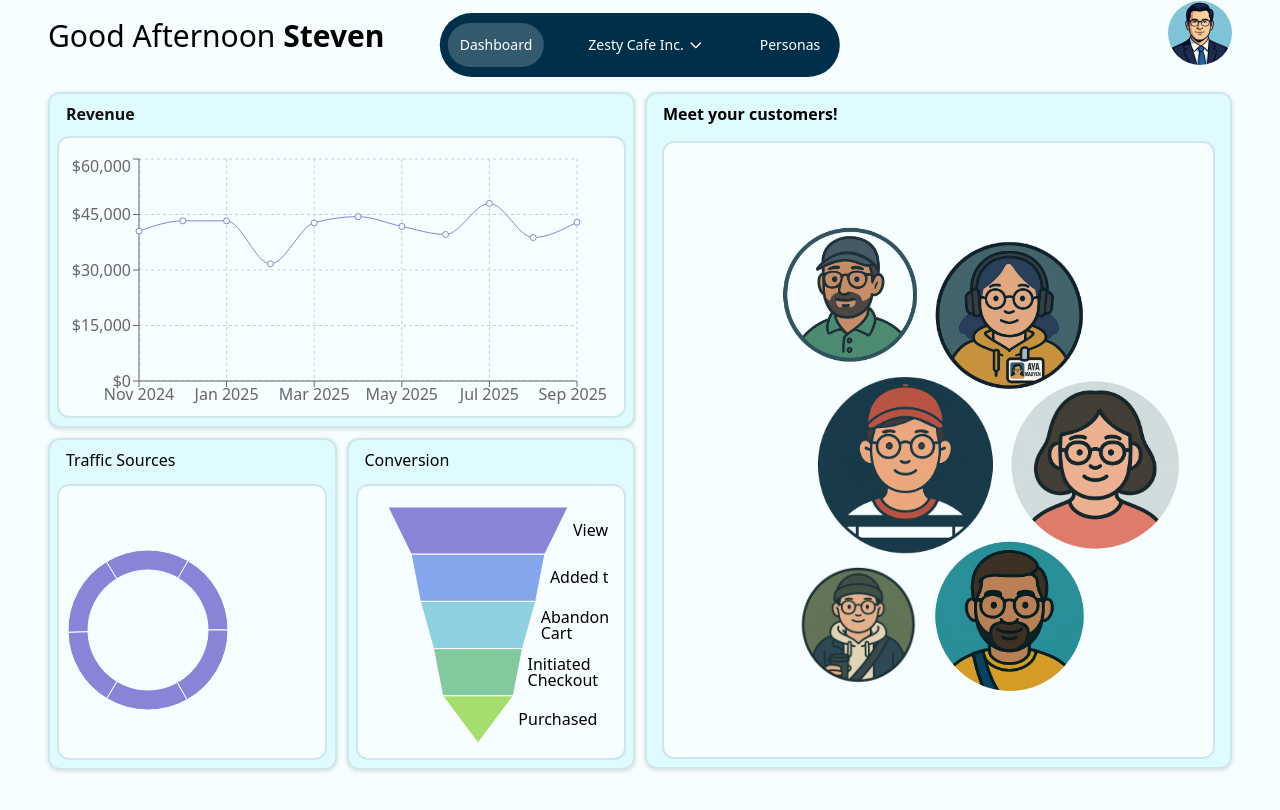
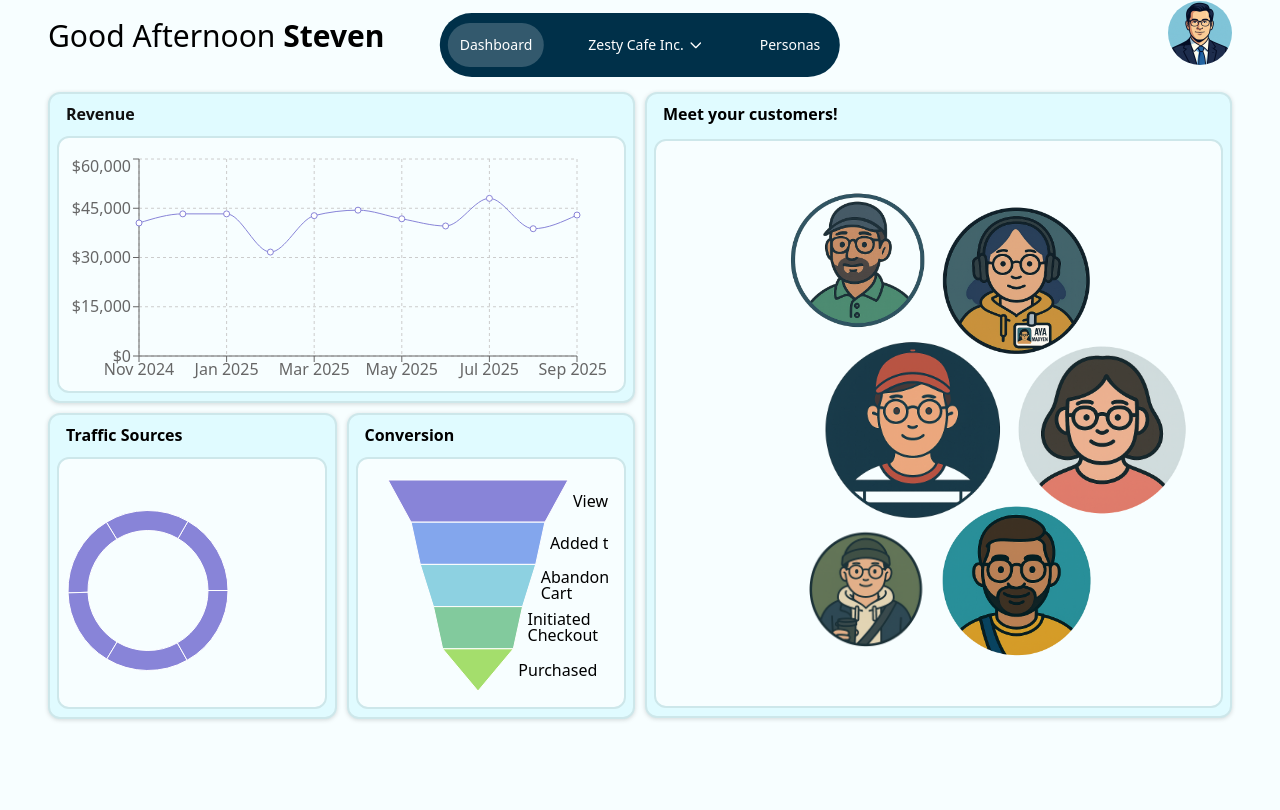
Before and after one commit to leozhengcs/Storm-Hacks-2025, a Next.js app: page /dashboard in a window 1280 px wide. Shown: the top 810 px of the page. Built offline with nearby package versions, Linux system fonts and the light colour scheme.

Commit message:
minor styling changes

```diff
--- a/src/app/(routes)/dashboard/page.tsx
+++ b/src/app/(routes)/dashboard/page.tsx
@@ -8,7 +8,7 @@ import FunnelGraph from "@/app/components/FunnelGraph"
 export default function Dashboard() {
   return (
     <div className='flex gap-x-2.5'>
-      <div className="flex flex-col w-full h-[92vh] gap-y-2.5 ">
+      <div className="flex flex-col w-full h-[85vh] gap-y-2.5 ">
         <div className="h-[45.7%]">
           <LineChart></LineChart>
         </div>
@@ -17,7 +17,7 @@ export default function Dashboard() {
           <FunnelGraph></FunnelGraph>
         </div>
       </div>
-      <div className="flex flex-col w-full">
+      <div className="flex flex-col w-full h-[85vh]">
         <PersonasGraph></PersonasGraph>
       </div>
     </div>
--- a/src/app/components/FunnelGraph.tsx
+++ b/src/app/components/FunnelGraph.tsx
@@ -11,7 +11,7 @@ export default function FunnelGraph() {
 
   return (
     <div className='flex flex-col border-2 border-cardBorder bg-card w-full h-full rounded-xl drop-shadow-sm'>
-      <div className='ml-4 mt-2 h-[5vh]'>Conversion</div>
+      <div className='ml-4 mt-2 h-[5vh]'><b>Conversion</b></div>
       <div className='h-[95%] w-[95%] self-center border-2 border-cardBorder bg-backgroundWhite rounded-xl mb-2 pt-4 pr-4'>
         <ResponsiveContainer width='100%' height='100%'>
           <FunnelChart width={730} height={250}>
@@ -19,6 +19,8 @@ export default function FunnelGraph() {
             <Funnel
               dataKey="value"
               data={data}
+              cx="30%"
+              cy="50%"
               isAnimationActive
             >
               <LabelList position="right" fill="#000" stroke="none" dataKey="name" />
--- a/src/app/components/PersonasGraph.tsx
+++ b/src/app/components/PersonasGraph.tsx
@@ -97,10 +97,8 @@ export default function PersonasGraph() {
 
   return (
     <div className="flex flex-col border-2 border-cardBorder bg-card w-full h-[92%] rounded-xl drop-shadow-sm">
-      <div className="ml-4 mt-2 h-[5vh] font-semibold">
-        Meet your customers!
-      </div>
-      <div className="relative h-[95%] w-[95%] self-center border-2 border-cardBorder bg-backgroundWhite rounded-xl mb-2 pt-4 pr-4">
+      <div className="ml-4 mt-2 h-[5vh] font-semibold"><b>Meet your customers!</b></div>
+      <div className="relative h-[92.5%] w-[97.5%] self-center border-2 border-cardBorder bg-backgroundWhite rounded-xl mb-2 p-4">
         <svg
           ref={ref}
           viewBox="0 0 400 400"
--- a/src/app/components/PieGraph.tsx
+++ b/src/app/components/PieGraph.tsx
@@ -66,7 +66,7 @@ export default function PieGraph() {
 
   return (
     <div className='flex flex-col border-2 border-cardBorder bg-card w-full h-full rounded-xl drop-shadow-sm'>
-      <div className='ml-4 mt-2 h-[5vh]'>Traffic Sources</div>
+      <div className='ml-4 mt-2 h-[5vh]'><b>Traffic Sources</b></div>
       <div className='h-[95%] w-[95%] self-center border-2 border-cardBorder bg-backgroundWhite rounded-xl mb-2 pt-4 pr-4'>
         <ResponsiveContainer width="100%" height="100%">
           <PieChart width={400} height={400}>
```
